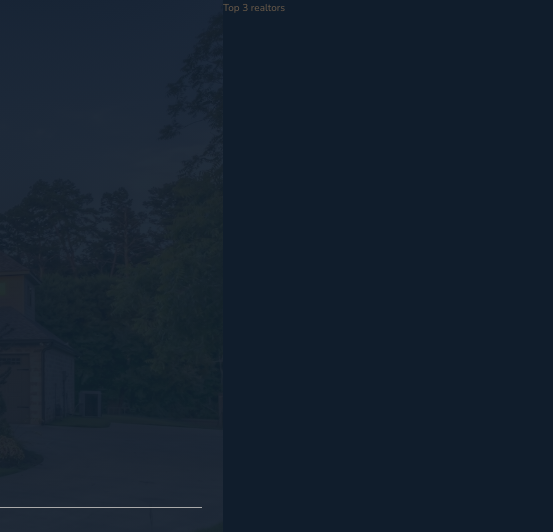
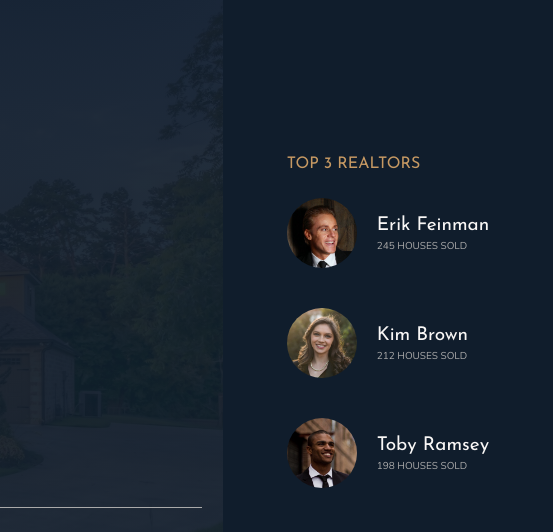
Before and after one commit to Belchenkov/nexter, a website: page index.html in a window 1280 px wide. Shown: the top 532 px of the page, 727-1280 px from the left. Drawn offline with nearby package versions, Linux system fonts and the light colour scheme; files that its build step writes are made by us from their sources.

Commit message:
Realtors Section: finish

```diff
--- a/index.html
+++ b/index.html
@@ -31,7 +31,26 @@
         </header>
 
         <div class="realtors">
-            Top 3 realtors
+            <h3 class="heading-3">Top 3 Realtors</h3>
+            <div class="realtors__list">
+                <img src="./img/realtor-1.jpeg" alt="Realtor 1" class="realtors__img" />
+                <div class="realtors__details">
+                    <h4 class="heading-4 heading-4--light">Erik Feinman</h4>
+                    <p class="realtors__sold">245 houses sold</p>
+                </div>
+
+                <img src="./img/realtor-2.jpeg" alt="Realtor 2" class="realtors__img" />
+                <div class="realtors__details">
+                    <h4 class="heading-4 heading-4--light">Kim Brown</h4>
+                    <p class="realtors__sold">212 houses sold</p>
+                </div>
+
+                <img src="./img/realtor-3.jpeg" alt="Realtor 3" class="realtors__img" />
+                <div class="realtors__details">
+                    <h4 class="heading-4 heading-4--light">Toby Ramsey</h4>
+                    <p class="realtors__sold">198 houses sold</p>
+                </div>
+            </div>
         </div>
 
         <section class="features">
--- a/sass/_realtors.scss
+++ b/sass/_realtors.scss
@@ -1,4 +1,29 @@
 .realtors {
   background-color: $color-secondary;
   grid-column: col-start 7 / full-end;
+  padding: 3rem;
+  display: grid;
+  justify-content: center;
+  align-content: center;
+  grid-row-gap: 2rem;
+
+  &__list {
+    display: grid;
+    grid-template-columns: min-content max-content;
+    grid-column-gap: 2rem;
+    grid-row-gap: 5vh;
+    align-items: center;
+  }
+
+  &__img {
+    width: 7rem;
+    border-radius: 50%;
+    display: block;
+  }
+
+  &__sold {
+    text-transform: uppercase;
+    color: $color-grey-light-2;
+    margin-top: -3px;
+  }
 }
```
